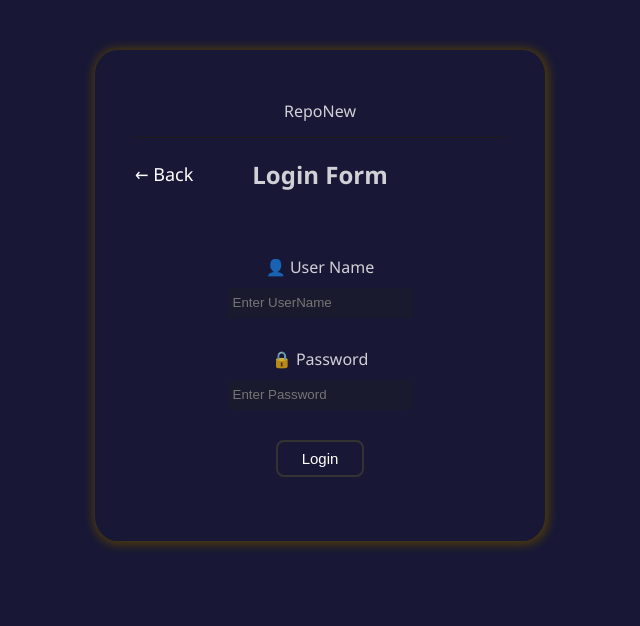
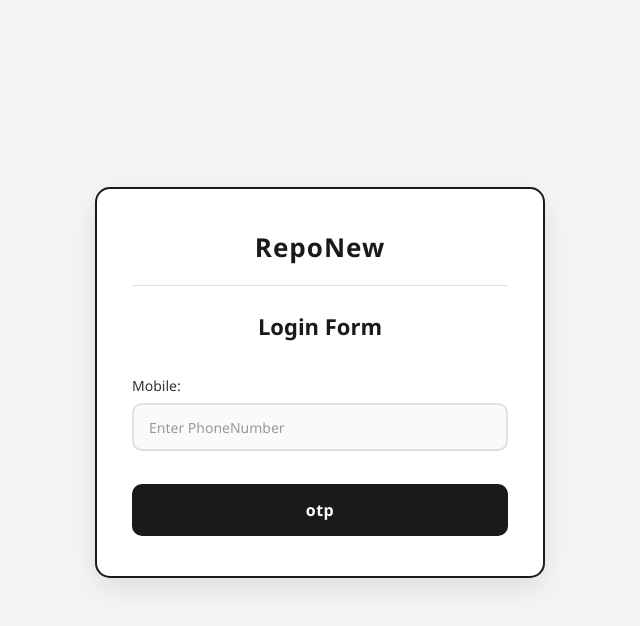
Before and after one commit to elahetaherian3235/repoNew, a plain HTML site: page pages/login.html in a window 1280 px wide. Shown: the whole page, without its empty margins (320-960 px from the left). Drawn offline with Linux system fonts and the light colour scheme.

Commit message:
update login

```diff
--- a/css/style.css
+++ b/css/style.css
@@ -4,160 +4,167 @@
   box-sizing: border-box;
   text-decoration: none;
   list-style: none;
+  font-family: "Segoe UI", Tahoma, Arial, sans-serif;
 }
+
 body {
-  font-family: "Segoe UI", Tahoma, Arial, sans-serif;
-  background: #181836;
-  color: rgba(255, 255, 255, 0.8);
   min-height: 100vh;
-  height: auto;
+  display: flex;
+  align-items: center;
+  justify-content: center;
+  background: #f5f5f5;
+  padding: 20px;
 }
+
+/* بخش لاگین */
 .login-section {
-  width: 450px;
-  height: auto;
-  margin: 0 auto;
+  width: 100%;
+  max-width: 450px;
+  position: relative;
+}
+
+/* کارت فرم */
+.login{
+  background: #ffffff;
+  border: 2px solid #1a1a1a;
+  border-radius: 15px;
+  padding: 40px 35px;
+  box-shadow: 0 10px 30px rgba(0, 0, 0, 0.1);
+  transition: all 0.3s ease;
+}
+
+.otp {
+  background: #ffffff;
+  border: 2px solid #1a1a1a;
+  border-radius: 15px;
+  padding: 40px 35px;
+  box-shadow: 0 10px 30px rgba(0, 0, 0, 0.1);
+  display: none;
+  transition: all 0.3s ease;
+}
+
+.login.active,
+.otp.active {
+  display: block;
+}
+
+/* لوگو */
+.logo-style {
+  text-align: center;
+  padding-bottom: 20px;
+  border-bottom: 1px solid #e0e0e0;
+  margin-bottom: 25px;
+}
+
+.logo {
+  font-size: 26px;
+  font-weight: bold;
+  color: #1a1a1a;
+  letter-spacing: 1px;
+}
+
+/* هدر فرم */
+.header-login,
+.header-otp {
+  text-align: center;
+  margin-bottom: 30px;
+}
+
+.h-login,
+.h-otp {
+  font-size: 22px;
+  color: #1a1a1a;
+  font-weight: 600;
+}
+
+/* فرم */
+.form-login,
+.form-otp {
   display: flex;
   flex-direction: column;
-  justify-content: flex-start;
-  padding: 50px 40px;
-  align-items: center;
-  margin-top: 50px;
-  box-shadow: 1px 1px 10px 3px rgb(75, 57, 12);
-  border-radius: 5%;
-}
-.login-section > form {
-  width: 100%;
-  display: flex;
-  flex-direction: column;
-  justify-content: center;
-  align-items: center;
-  /* gap: 20px; */
-}
-
-.logo-style {
-  border-bottom: 1px solid rgba(38, 30, 7, 0.648);
-}
-
-.h-login {
-  padding-bottom: 50px;
-  padding-top: 20px;
-}
-.login-section > form > div {
-  width: 100%;
-  display: flex;
-  justify-content: center;
-  align-items: center;
-  padding-bottom: 4%;
-  position: relative;
-}
-.back-a {
-  color: rgb(255, 255, 255);
-  font-size: 18px;
-  transition: all 0.5s;
-  padding-bottom: 50px;
-  padding-top: 20px;
-  position: absolute;
-  left: 0;
 }
 
 .form-style {
   display: flex;
   flex-direction: column;
-  justify-content: center;
-  align-items: center;
-  gap: 10px;
-}
-.user-login {
-  margin-bottom: 20px;
-}
-.pass-login {
-  margin-bottom: 20px;
-}
-.loginPage-btn {
-  padding: 8px 24px;
-  background: transparent;
-  color: rgb(255, 255, 255);
-  border: 2px solid #333;
-  border-radius: 8px;
-  font-size: 15px;
-  cursor: pointer;
-  transition: all 0.5s;
-}
-.loginPage-btn:hover,
-.back-a:hover {
-  border-color: #f5c542;
-  color: #f5c542;
+  gap: 8px;
 }
 
+/* لیبل */
+.form-style label {
+  font-size: 14px;
+  color: #333;
+  font-weight: 500;
+  margin-top: 5px;
+}
+
+/* اینپوت‌ها */
 .input {
-  width: 50%;
-  height: 30px;
-  border-radius: 5%;
-  padding-left: 5px;
-  background: #1a1a2e;
-  border: 2px solid #333;
-  color: white;
-  border: none;
+  width: 100%;
+  padding: 12px 15px;
+  font-size: 15px;
+  border: 2px solid #e0e0e0;
+  border-radius: 10px;
+  background: #fafafa;
+  color: #1a1a1a;
+  outline: none;
+  transition: all 0.3s ease;
+  margin-bottom: 15px;
 }
-header {
-  height: 50px;
-  background: #19193a;
-  padding: 0 10px;
+
+.input:focus {
+  border-color: #1a1a1a;
+  background: #ffffff;
+  box-shadow: 0 0 0 4px rgba(0, 0, 0, 0.05);
 }
-nav {
-  display: flex;
-  align-items: center;
-  justify-content: space-between;
-  padding-top: 10px;
+
+.input::placeholder {
+  color: #999;
+  font-size: 14px;
 }
-nav > ul {
-  display: flex;
-  align-items: center;
-  justify-content: center;
-  gap: 10px;
+
+/* دکمه‌ها */
+.loginPage-btn,
+.otpPage-btn {
+  width: 100%;
+  padding: 13px;
+  font-size: 16px;
+  font-weight: 600;
+  color: #ffffff;
+  background: #1a1a1a;
+  border: 2px solid #1a1a1a;
+  border-radius: 10px;
+  cursor: pointer;
+  transition: all 0.3s ease;
+  margin-top: 10px;
+  letter-spacing: 0.5px;
 }
-nav > ul > li > a {
-  color: rgb(250, 248, 248);
-  padding-right: 20px;
+
+.loginPage-btn:hover,
+.otpPage-btn:hover {
+  background: #ffffff;
+  color: #1a1a1a;
+  transform: translateY(-2px);
+  box-shadow: 0 5px 15px rgba(0, 0, 0, 0.15);
 }
-.product-section {
-  width: 100%;
-  display: grid;
-  grid-template-columns: repeat(5, 1fr);
-  gap: 20px;
-  padding: 20px;
-  border-top: 1px solid gray;
+
+.loginPage-btn:active,
+.otpPage-btn:active {
+  transform: translateY(0);
 }
-.card {
-  width: 100%;
-  height: 250px;
-  border: 1px solid gray;
-  overflow: hidden;
-  display: flex;
-  flex-direction: column;
-  align-items: flex-start;
-  justify-content: center;
+
+/* پیام خطا */
+.error {
+  margin-top: 15px;
+  text-align: center;
+  font-size: 14px;
+  color: #d32f2f;
+  min-height: 20px;
+}
+
+.error p {
   padding: 10px;
-  gap: 3px;
-  transition: all 0.5s;
-  border-radius: 10px;
-  box-shadow: 5px 5px 5px rgba(116, 108, 1, 0.308);
+  background: #ffebee;
+  border-radius: 8px;
+  border: 1px solid #ffcdd2;
 }
-.card:hover{
-  transform: translateX(3px);
-  }
-.card > img {
-  width: 100%;
-  height: 60%;
-  object-fit: contain;
-}
-.card > h3 {
-  font-size: 14px;
-  margin-top: auto;
-  margin-top: 10px;
-}
-.card > p {
-  color: red;
-  font-size: 12px;
-  margin-top: auto;
-}
--- a/js/login.js
+++ b/js/login.js
@@ -1,42 +1,43 @@
 "use strict";
-const formEl = document.querySelector(".form-login");
+const formLoginEl = document.querySelector(".form-login");
+const formOtpEl = document.querySelector(".form-otp");
+const loginDiv = document.querySelector(".login");
+const otpDiv = document.querySelector(".otp");
 const userLoginInp = document.querySelector(".user-login");
-const passLoginInp = document.querySelector(".pass-login");
 const divError = document.querySelector(".error");
 
 //FormLogin ********************************************
-formEl.addEventListener("submit", async (e) => {
+formLoginEl.addEventListener("submit", async (e) => {
   e.preventDefault();
   divError.innerHTML = "<p>⏳ Loading...</p>";
   try {
-    const res = await fetch("https://fakestoreapi.com/auth/login", {
+    const res = await fetch("https://faradars.org/api/client/v1/auth/otp", {
       method: "POST",
       headers: {
         "content-type": "application/json",
       },
       body: JSON.stringify({
-        username: userLoginInp.value,
-        password: passLoginInp.value,
+        mobile: userLoginInp.value,
+        digits: 5,
+        platforms: "web",
+        source: "faradars",
+        recaptcha_token: "",
       }),
     });
     const data = await res.json();
     console.log(data);
 
-    if (!data.token) {
+    if (!data.status) {
       alert(`${data?.message}`);
       userLoginInp.value = "";
-      passLoginInp.value = "";
       divError.innerHTML = "";
     } else {
-      window.location.href = "../index.html";
+      alert(`${data?.message}`);
+      otpDiv.classList.add("active");
+      loginDiv.classList.remove("active");
+
     }
   } catch (error) {
     console.log(error);
   }
 });
-
-window.addEventListener("load", () => {
-  userLoginInp.value = "";
-  passLoginInp.value = "";
-  divError.innerHTML = "";
-});
--- a/pages/login.html
+++ b/pages/login.html
@@ -9,38 +9,55 @@
     <title>Login</title>
   </head>
   <body>
+
+    <!-- login -->
     <section class="login-section">
+      <div class="login active">
         <form class="form-login">
           <div class="logo-style">
             <p class="logo">RepoNew</p>
           </div>
           <div class="header-login">
-          <a href="../index.html" class="back-a">← Back</a>
             <h2 class="h-login">Login Form</h2>
           </div>
           <div class="form-style">
-          <label for="user">👤 User Name</label>
+            <label for="user">Mobile:</label>
             <input
               type="text"
               id="user"
               class="user-login input"
-            placeholder="Enter UserName"
+              placeholder="Enter PhoneNumber"
               autocomplete="off"
             />
-          <label for="pass">🔒 Password</label>
-          <input
-            type="password"
-            id="pass"
-            class="pass-login input"
-            placeholder="Enter Password"
-            autocomplete="off"
 
-          />
-          <button class="loginPage-btn">Login</button>
+            <button class="loginPage-btn">otp</button>
           </div>
         </form>
-      <div class="error">
       </div>
+      <!-- otp -->
+      <div class="otp">
+        <form class="form-otp">
+          <div class="logo-style">
+            <p class="logo">RepoNew</p>
+          </div>
+          <div class="header-otp">
+            <h2 class="h-otp">Otp Form</h2>
+          </div>
+          <div class="form-style">
+            <label for="user">OtpCode</label>
+            <input
+              type="text"
+              id="user"
+              class="user-otp input"
+              placeholder="Enter otp"
+              autocomplete="off"
+            />
+
+            <button class="otpPage-btn">Login</button>
+          </div>
+        </form>
+      </div>
+      <div class="error"></div>
     </section>
 
     <script src="../js/login.js"></script>
```
Lines whose indentation alone changed are shown as unchanged.
